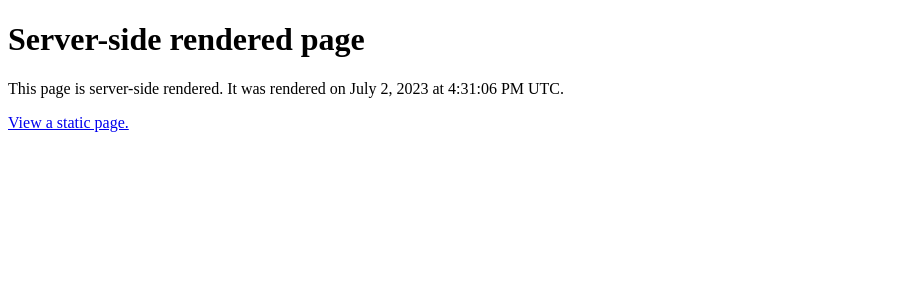
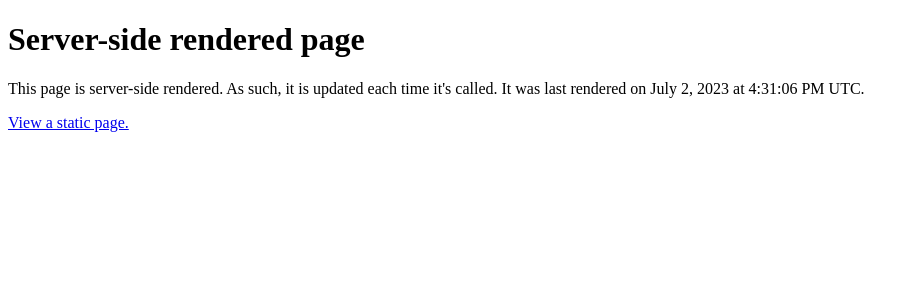
Before and after one commit to chrisberno/next-amplify, a Next.js app: page /ssr in a window 1280 px wide. Shown: the top 300 px of the page, without its empty margins (0-919 px from the left). Built offline with nearby package versions, Linux system fonts and the light colour scheme.

Commit message:
simple txt update to ssr.js to test amplify / git connection

```diff
--- a/src/pages/ssr.js
+++ b/src/pages/ssr.js
@@ -4,7 +4,8 @@ export default function SSR({ formattedDate }) {
       <>
         <h1>Server-side rendered page</h1>
         <p>
-          This page is server-side rendered. It was rendered on {formattedDate}.
+          This page is server-side rendered. As such, it is updated
+          each time it's called. It was last rendered on {formattedDate}.
         </p>
         <p>
           <a href="/">View a static page.</a>
```
